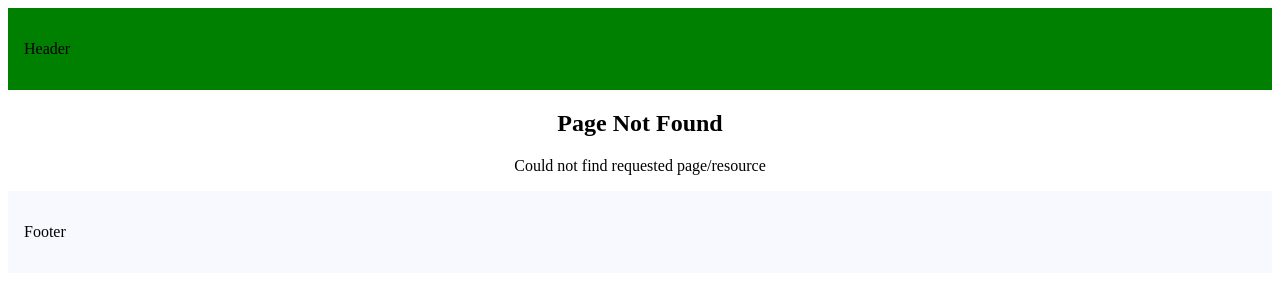
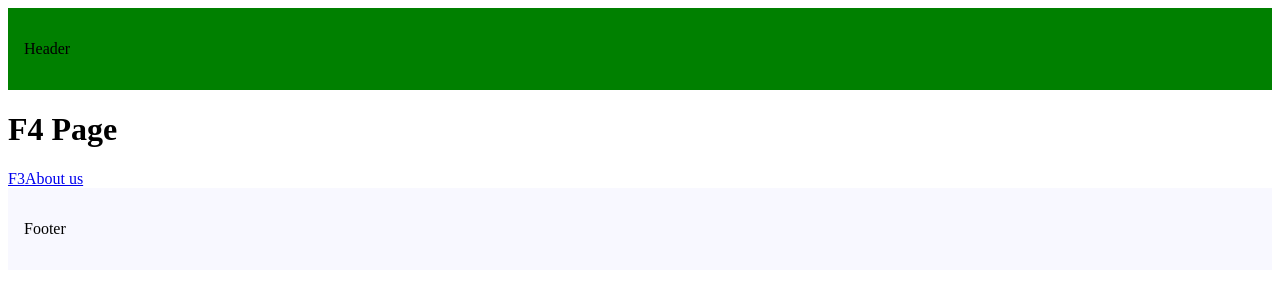
Before and after one commit to AguayoD/Tutorial-trial, a Next.js app: page /f1/f4 in a window 1280 px wide. Before the commit this address had no page. Shown: the top 300 px of the page. Built offline with nearby package versions, Linux system fonts and the light colour scheme.

Commit message:
Tutorial 30-31

```diff
--- /dev/null
+++ b/src/app/complex-dashboard/@login/page.tsx
@@ -0,0 +1,5 @@
+import Card from "@/components/card"
+
+export default function Login(){
+    return <Card>Please Login to continue</Card>
+}
--- /dev/null
+++ b/src/app/f1/(.)f2/page.tsx
@@ -0,0 +1,3 @@
+export default function InterceptedF2(){
+    return <h1>(.) Intercepted F2 Page</h1>
+}
--- /dev/null
+++ b/src/app/f1/f2/page.tsx
@@ -0,0 +1,3 @@
+export default function F2(){
+    return <h1>F2 Page</h1>
+}
--- /dev/null
+++ b/src/app/f1/f3/page.tsx
@@ -0,0 +1,3 @@
+export default function F3(){
+    return <h1>F3 Page</h1>
+}
--- /dev/null
+++ b/src/app/f1/f4/(..)f3/page.tsx
@@ -0,0 +1,3 @@
+export default function InterceptedF3(){
+    return <h1>(..) Intercepted F3 Page</h1>
+}
--- /dev/null
+++ b/src/app/f1/f4/(...)about/page.tsx
@@ -0,0 +1,3 @@
+export default function InterceptedAbout(){
+    return <h1>About Us</h1>
+}
--- /dev/null
+++ b/src/app/f1/f4/page.tsx
@@ -0,0 +1,13 @@
+import Link from "next/link"
+
+export default function F4(){
+    return(
+        <>
+            <h1>F4 Page</h1>
+                <div>
+                    <Link href = "/f1/f3">F3</Link>
+                    <Link href = "/about">About us</Link>
+                </div>
+        </>
+    );
+}
```
Also changed, not shown: src/app/complex-dashboard/layout.tsx (+7 -2 lines), src/app/f1/page.tsx (added, +12 -0 lines).
